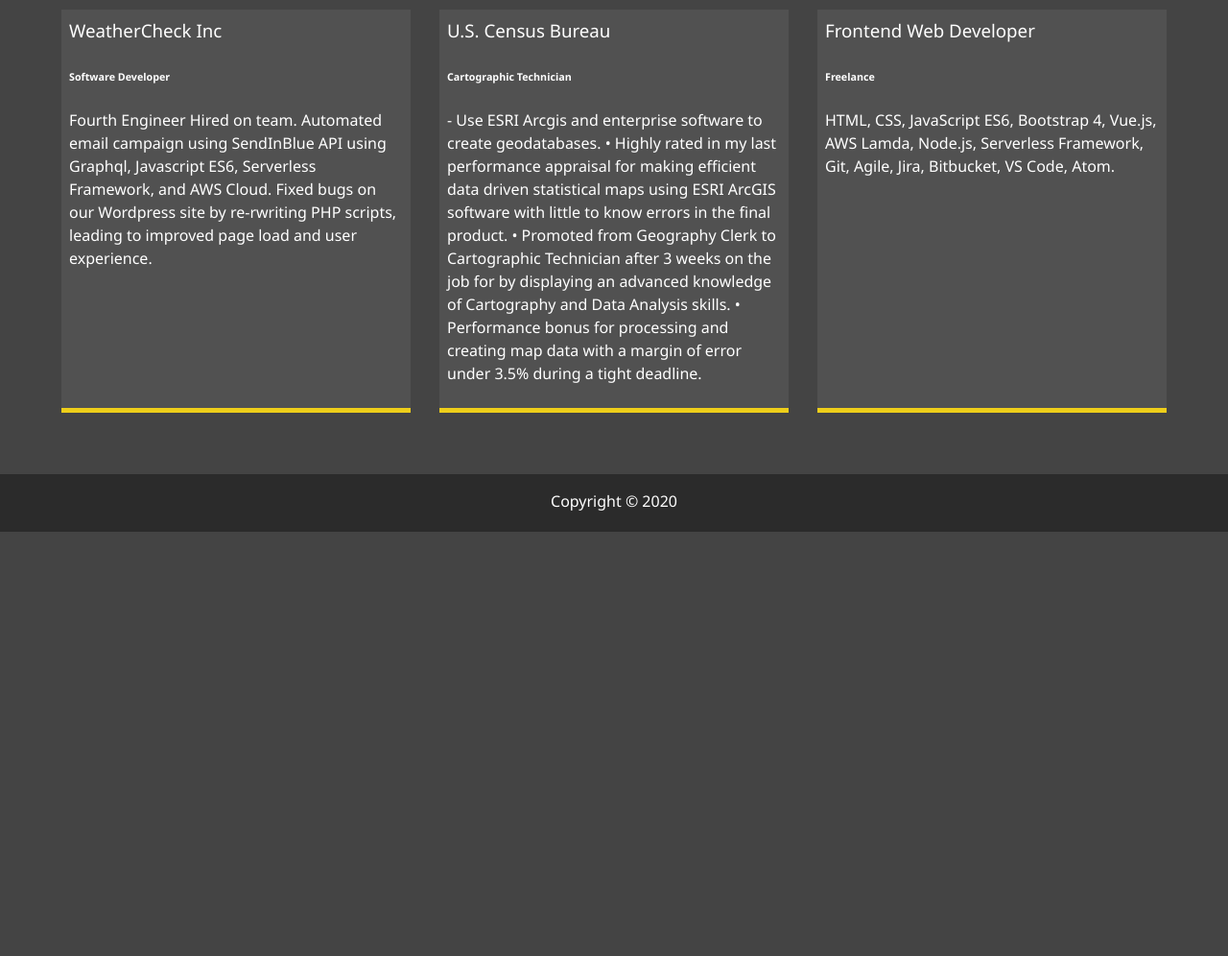
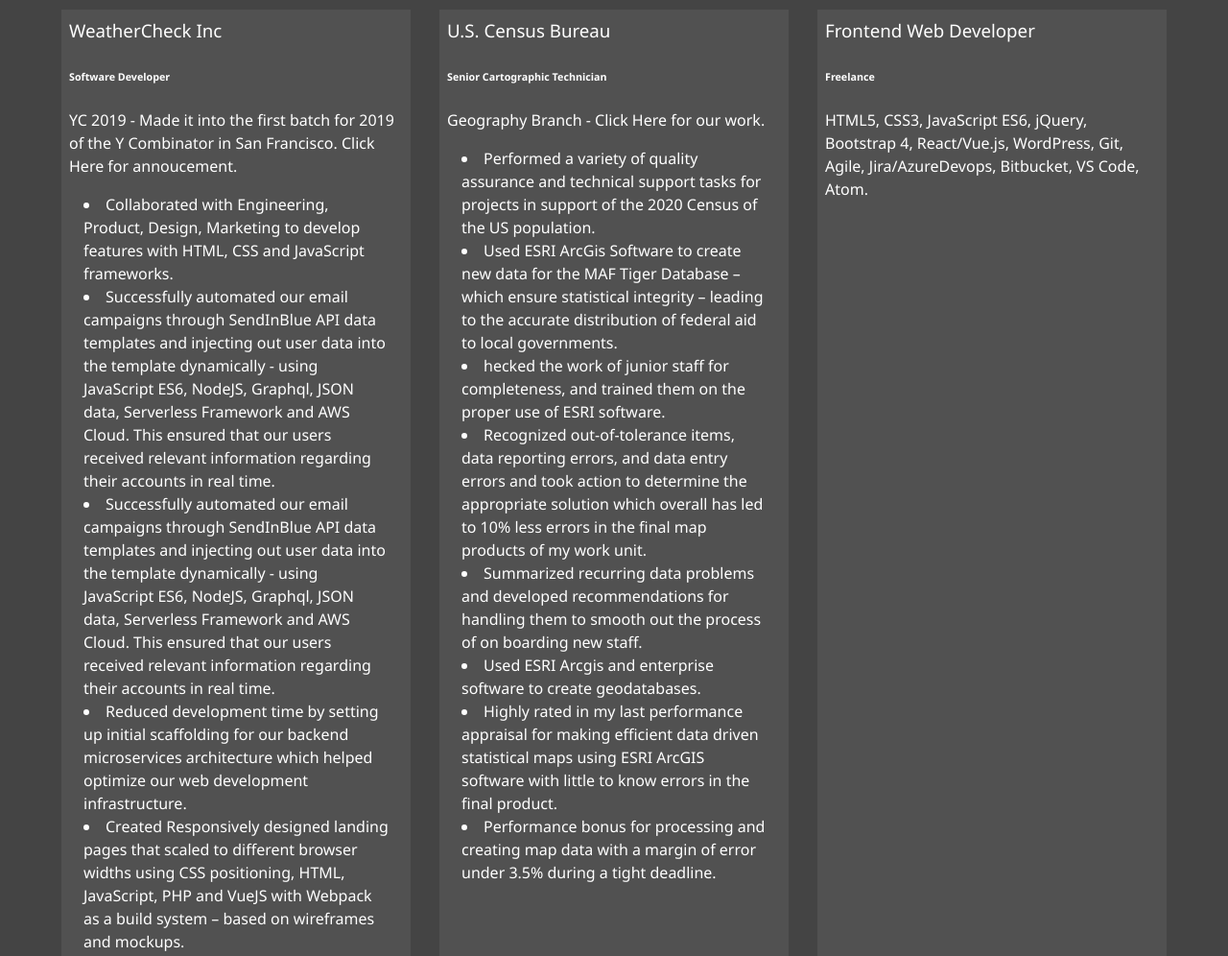
Before and after one commit to eternale88/eternale88.github.io, a website: page about.html in a window 1280 px wide. Shown: the part 680-1676 px from the top of the page at 96% size. Before the commit the page ends 1234 px from the top, so only its background shows below. Drawn offline with Linux system fonts and the light colour scheme.

Commit message:
add ul style

```diff
--- a/about.html
+++ b/about.html
@@ -73,25 +73,69 @@
         <h3>WeatherCheck Inc</h3>
         <h6>Software Developer</h6>
         <p>
-          Fourth Engineer Hired on team. Automated email campaign using
-          SendInBlue API using Graphql, Javascript ES6, Serverless Framework,
-          and AWS Cloud. Fixed bugs on our Wordpress site by re-rwriting PHP
-          scripts, leading to improved page load and user experience.
+          YC 2019 - Made it into the first batch for 2019 of the Y Combinator in San Francisco. <span
+            class="link-hover"><a
+              href="https://weathercheck.co/press/weathercheck-joins-y-combinators-winter-2019-batch-of-companies/">Click
+              Here for annoucement.</a></span>
+          <ul>
+            <li>Collaborated with Engineering, Product, Design, Marketing to develop features with HTML, CSS and
+              JavaScript
+              frameworks.</li>
+            <li>Successfully automated our email campaigns through SendInBlue API data templates and injecting out user
+              data
+              into the template dynamically - using JavaScript ES6, NodeJS, Graphql, JSON data, Serverless Framework and
+              AWS
+              Cloud. This ensured that our users received relevant information regarding their accounts in real time.
+            </li>
+            <li>Successfully automated our email campaigns through SendInBlue API data templates and injecting out user
+              data
+              into the template dynamically - using JavaScript ES6, NodeJS, Graphql, JSON data, Serverless Framework and
+              AWS
+              Cloud. This ensured that our users received relevant information regarding their accounts in real time.
+            </li>
+            <li>Reduced development time by setting up initial scaffolding for our backend microservices architecture
+              which
+              helped optimize our web development infrastructure.</li>
+            <li>Created Responsively designed landing pages that scaled to different browser widths using CSS
+              positioning,
+              HTML, JavaScript, PHP and VueJS with Webpack as a build system – based on wireframes and mockups.</li>
+            <li>Work closely with Client, UX, marketing and other team members to both develop detailed specification
+              documents with clear deliverables and timelines, and to ensure timely completion of deliverables using
+              Agile
+              and Swagger for API documentation.</li>
+            <li>Fixed bugs on our WordPress site by writing PHP, leading to an improved page load, dynamic rendering of
+              images, and better user experience.</li>
+          </ul>
+
         </p>
       </div>
 
       <div class="job job-2">
         <h3>U.S. Census Bureau</h3>
-        <h6>Cartographic Technician</h6>
+        <h6>Senior Cartographic Technician</h6>
         <p>
-          - Use ESRI Arcgis and enterprise software to create geodatabases. •
-          Highly rated in my last performance appraisal for making efficient
-          data driven statistical maps using ESRI ArcGIS software with little
-          to know errors in the final product. • Promoted from Geography Clerk
-          to Cartographic Technician after 3 weeks on the job for by
-          displaying an advanced knowledge of Cartography and Data Analysis
-          skills. • Performance bonus for processing and creating map data
-          with a margin of error under 3.5% during a tight deadline.
+          Geography Branch - <span class="link-hover"><a
+              href="https://www.census.gov/programs-surveys/geography.html">Click
+              Here for our work.</a></span>
+          <ul>
+            <li>Performed a variety of quality assurance and technical support tasks for projects in support of the 2020
+              Census of the US population.</li>
+            <li>Used ESRI ArcGis Software to create new data for the MAF Tiger Database – which ensure statistical
+              integrity – leading to the accurate distribution of federal aid to local governments.</li>
+            <li>hecked the work of junior staff for completeness, and trained them on the proper use of ESRI software.
+            </li>
+            <li>Recognized out-of-tolerance items, data reporting errors, and data entry errors and took action to
+              determine the appropriate solution which overall has led to 10% less errors in the final map products of
+              my work unit.</li>
+            <li>Summarized recurring data problems and developed recommendations for handling them to smooth out the
+              process of on boarding new staff.</li>
+            <li>Used ESRI Arcgis and enterprise software to create geodatabases.</li>
+            <li>Highly rated in my last performance appraisal for making efficient
+              data driven statistical maps using ESRI ArcGIS software with little
+              to know errors in the final product.</li>
+            <li>Performance bonus for processing and creating map data
+              with a margin of error under 3.5% during a tight deadline.</li>
+          </ul>
         </p>
       </div>
 
@@ -99,8 +143,8 @@
         <h3>Frontend Web Developer</h3>
         <h6>Freelance</h6>
         <p>
-          HTML, CSS, JavaScript ES6, Bootstrap 4, Vue.js, AWS Lamda, Node.js,
-          Serverless Framework, Git, Agile, Jira, Bitbucket, VS Code, Atom.
+          HTML5, CSS3, JavaScript ES6, jQuery, Bootstrap 4, React/Vue.js, WordPress, Git, Agile, Jira/AzureDevops,
+          Bitbucket, VS Code, Atom.
         </p>
       </div>
     </div>
--- a/package.json
+++ b/package.json
@@ -4,7 +4,7 @@
   "description": "",
   "main": "index.js",
   "scripts": {
-    "sass": "node-sass -w scss/ -o css/ --recursive",
+    "sass": "node-sass -w scss/ -o dist/css/ --recursive",
     "deploy": "gh-pages -d dist"
   },
   "author": "Ethan Robbins",
--- a/scss/_config.scss
+++ b/scss/_config.scss
@@ -31,6 +31,20 @@
   }
 }
 
+// ul styles when job description needs them, and link hover
+@mixin work-ul-style {
+  & ul {
+    list-style-type: initial;
+    padding: 0 15px;
+    list-style-position: inside;
+  }
+
+  & span.link-hover a:hover {
+    color: $secondary-color;
+    @include easeOut;
+  }
+}
+
 // Set Text Color
 @function set-text-color($color) {
   @if (lightness($color) > 40) {
--- a/scss/main.scss
+++ b/scss/main.scss
@@ -108,10 +108,12 @@
 
   .job-1 {
     grid-area: job1;
+    @include work-ul-style;
   }
 
   .job-2 {
     grid-area: job2;
+    @include work-ul-style;
   }
 
   .job-3 {
@@ -139,7 +141,7 @@
     max-height: 250px;
 }
 
-// Work/Projects
+// Work/Projects //
 .projects {
   display: grid;
   grid-gap: 0.7rem;
```
Also changed, not shown: css/main.css, dist/css/main.css, 1 other file.
